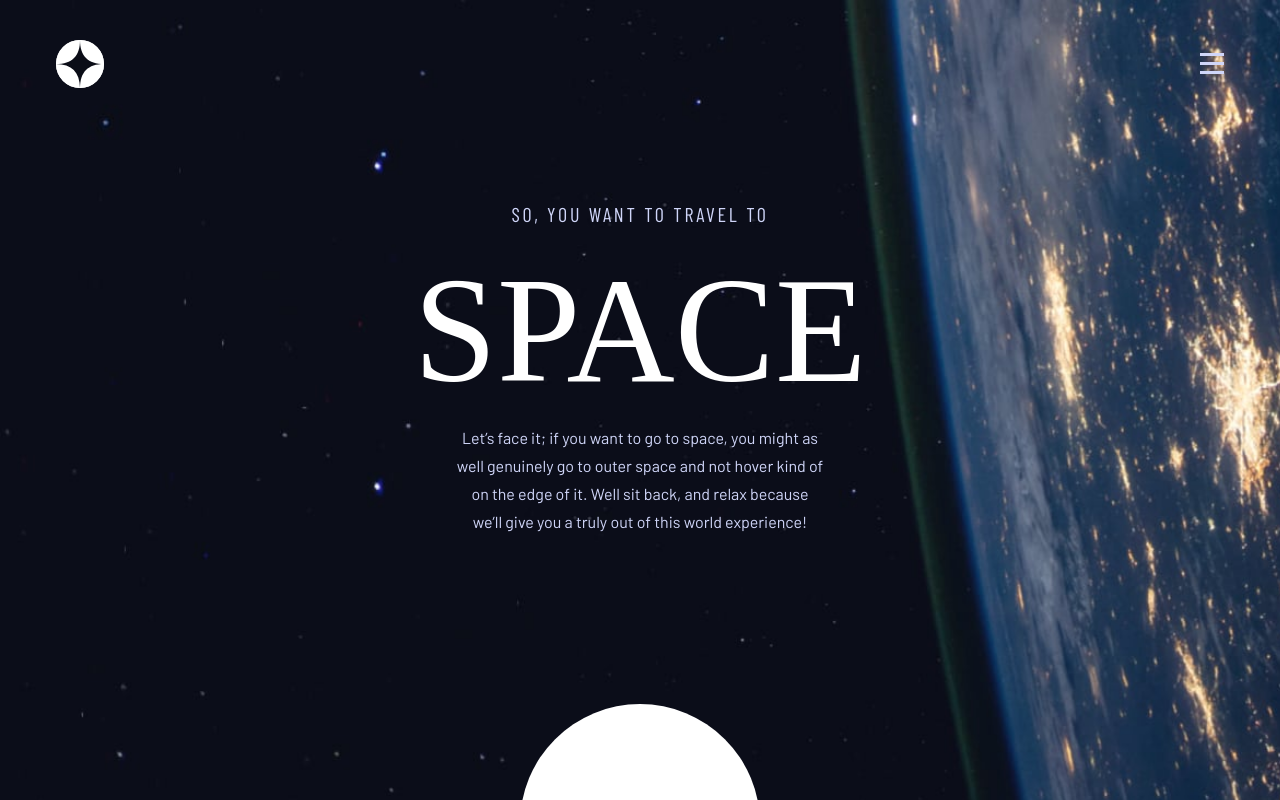
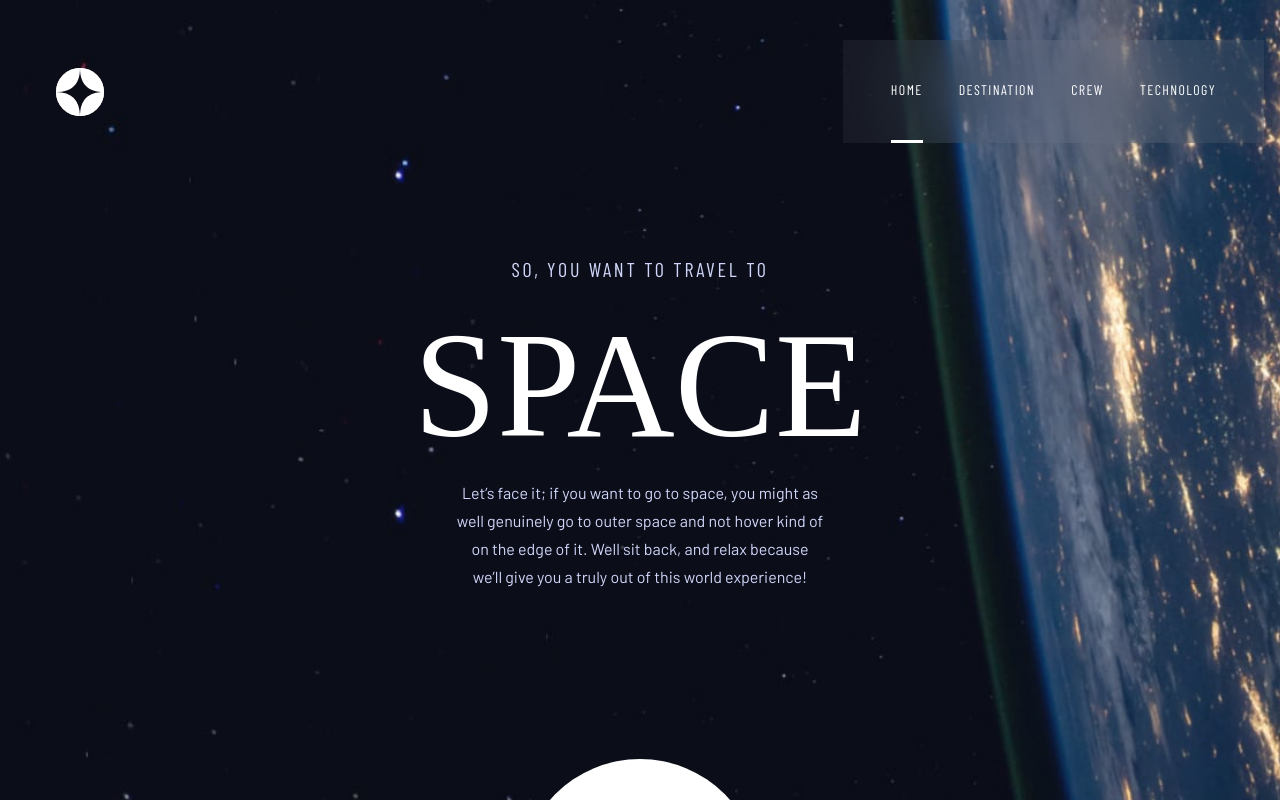
Before and after one commit to rhardjo/space-tourism-website, a Next.js app: page / in a window 1280 px wide. Shown: the top 800 px of the page. Built offline with nearby package versions, Linux system fonts and the light colour scheme; a web font is replaced by a local one.

Commit message:
:recycle: Add tablet header & use const for pages

```diff
--- a/components/Header.tsx
+++ b/components/Header.tsx
@@ -1,13 +1,37 @@
 import type { NextComponentType } from 'next'
-
+import Link from 'next/link'
+import { useRouter } from 'next/router'
 import Logo from './Logo'
 import MobileMenu from './MobileMenu'
 
+import { pages } from '../constants/pages'
+
 const Header: NextComponentType = () => {
+  const router = useRouter()
+
   return (
-    <header className="w-full flex justify-between items-center ">
+    <header className="w-full flex justify-between items-center">
       <Logo />
       <MobileMenu />
+      <nav className="bg-white bg-opacity-5 backdrop-filter backdrop-blur-2xl -mr-10 px-12 hidden md:block">
+        <ul className="space-x-9 text-white font-barlow-condensed text-sm tracking-widest uppercase">
+          {pages.map((page) => (
+            <li
+              className={`inline-block py-10 ${
+                router.pathname === page.path && 'border-b-[3px] border-white'
+              }`}
+              key={page.prefixIndex}
+            >
+              <Link href={page.path}>
+                <a>
+                  <b className="pr-2 hidden">{page.prefixIndex}</b>
+                  {page.label}
+                </a>
+              </Link>
+            </li>
+          ))}
+        </ul>
+      </nav>
     </header>
   )
 }
--- a/components/Layout.tsx
+++ b/components/Layout.tsx
@@ -4,7 +4,7 @@ import Sidebar from './Sidebar'
 
 const Layout: NextComponentType = ({ children }) => {
   return (
-    <div className="p-6 md:px-10 lg:px-14 lg:py-10">
+    <div className="p-6 md:pt-0 md:px-10 lg:px-14 lg:py-10">
       <Header />
       <main>{children}</main>
       <Sidebar />
--- a/components/MobileMenu.tsx
+++ b/components/MobileMenu.tsx
@@ -7,7 +7,7 @@ const MobileMenu: NextComponentType = () => {
 
   return (
     <button
-      className="leading-none"
+      className="leading-none md:hidden"
       onClick={toggleSidebar}
       aria-hidden={isSidebarOpen}
     >
--- a/components/Sidebar.tsx
+++ b/components/Sidebar.tsx
@@ -2,6 +2,7 @@ import type { NextComponentType } from 'next'
 import Image from 'next/image'
 import Link from 'next/link'
 import { useSidebar } from '../context/SidebarContext'
+import { pages } from '../constants/pages'
 
 const Sidebar: NextComponentType = () => {
   const { isSidebarOpen, toggleSidebar } = useSidebar()
@@ -27,34 +28,16 @@ const Sidebar: NextComponentType = () => {
 
       <nav className="pt-16">
         <ul className="space-y-8 text-white font-barlow-condensed text-base tracking-widest uppercase">
-          <li>
-            <Link href="/">
-              <a onClick={toggleSidebar}>
-                <b className="pr-2">00</b>Home
-              </a>
-            </Link>
-          </li>
-          <li>
-            <Link href="/destinations">
-              <a onClick={toggleSidebar}>
-                <b className="pr-2">01</b>Destination
-              </a>
-            </Link>
-          </li>
-          <li>
-            <Link href="/crew">
-              <a onClick={toggleSidebar}>
-                <b className="pr-2">02</b>Crew
-              </a>
-            </Link>
-          </li>
-          <li>
-            <Link href="/technology">
-              <a onClick={toggleSidebar}>
-                <b className="pr-2">03</b>Technology
-              </a>
-            </Link>
-          </li>
+          {pages.map((page) => (
+            <li key={page.prefixIndex}>
+              <Link href={page.path}>
+                <a onClick={toggleSidebar}>
+                  <b className="pr-2">{page.prefixIndex}</b>
+                  {page.label}
+                </a>
+              </Link>
+            </li>
+          ))}
         </ul>
       </nav>
     </aside>
--- /dev/null
+++ b/constants/pages.ts
@@ -0,0 +1,28 @@
+type Page = {
+  prefixIndex: string
+  label: string
+  path: string
+}
+
+export const pages: Page[] = [
+  {
+    prefixIndex: '00',
+    label: 'Home',
+    path: '/',
+  },
+  {
+    prefixIndex: '01',
+    label: 'Destination',
+    path: '/destination',
+  },
+  {
+    prefixIndex: '02',
+    label: 'Crew',
+    path: '/crew',
+  },
+  {
+    prefixIndex: '03',
+    label: 'Technology',
+    path: '/technology',
+  },
+]
--- a/pages/api/hello.ts
+++ /dev/null
@@ -1,13 +0,0 @@
-// Next.js API route support: https://nextjs.org/docs/api-routes/introduction
-import type { NextApiRequest, NextApiResponse } from 'next'
-
-type Data = {
-  name: string
-}
-
-export default function handler(
-  req: NextApiRequest,
-  res: NextApiResponse<Data>
-) {
-  res.status(200).json({ name: 'John Doe' })
-}
--- a/pages/crew.tsx
+++ b/pages/crew.tsx
@@ -6,7 +6,7 @@ import Image from 'next/image'
 import Layout from '../components/Layout'
 import PageHeader from '../components/PageHeader'
 
-import content from '../public/data.json'
+import content from '../data.json'
 
 const Crew: NextPage = () => {
   const [currentIndex, setCurrentIndex] = useState<number>(0)
--- a/pages/destinations.tsx
+++ b/pages/destination.tsx
@@ -6,9 +6,9 @@ import Image from 'next/image'
 import Layout from '../components/Layout'
 import PageHeader from '../components/PageHeader'
 
-import content from '../public/data.json'
+import content from '../data.json'
 
-const Destinations: NextPage = () => {
+const Destination: NextPage = () => {
   const [activeDestinationIndex, setActiveDestinationIndex] =
     useState<number>(0)
   const destinationData = content.destinations[activeDestinationIndex]
@@ -77,4 +77,4 @@ const Destinations: NextPage = () => {
   )
 }
 
-export default Destinations
+export default Destination
--- a/pages/index.tsx
+++ b/pages/index.tsx
@@ -1,7 +1,7 @@
 import type { NextPage } from 'next'
 import Head from 'next/head'
 import Layout from '../components/Layout'
-import content from '../public/data.json'
+import content from '../data.json'
 
 const Home: NextPage = () => {
   return (
--- a/pages/technology.tsx
+++ b/pages/technology.tsx
@@ -6,7 +6,7 @@ import Image from 'next/image'
 import Layout from '../components/Layout'
 import PageHeader from '../components/PageHeader'
 
-import content from '../public/data.json'
+import content from '../data.json'
 
 const Technology: NextPage = () => {
   const [currentIndex, setCurrentIndex] = useState<number>(0)
```
Also changed, not shown: data.json (renamed from public/data.json).
